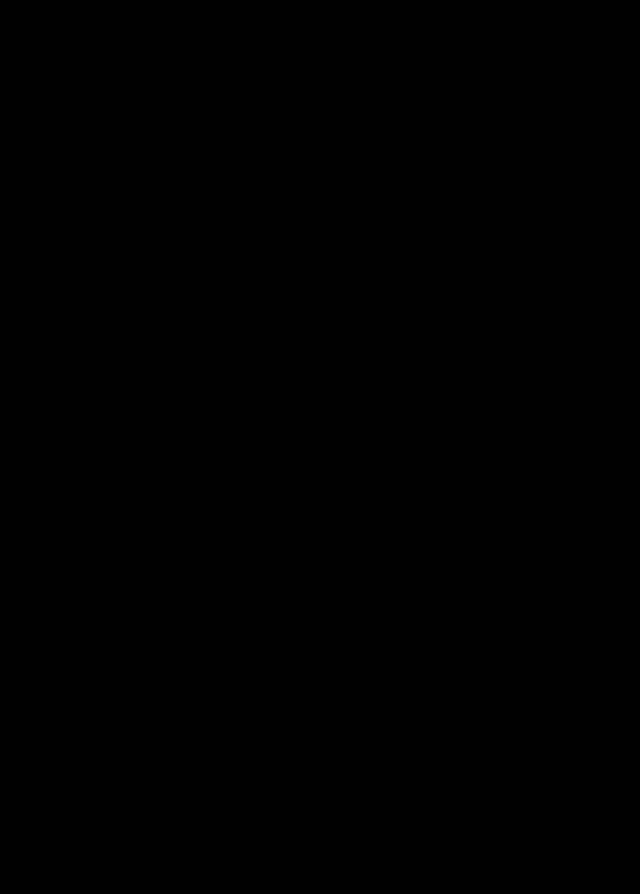
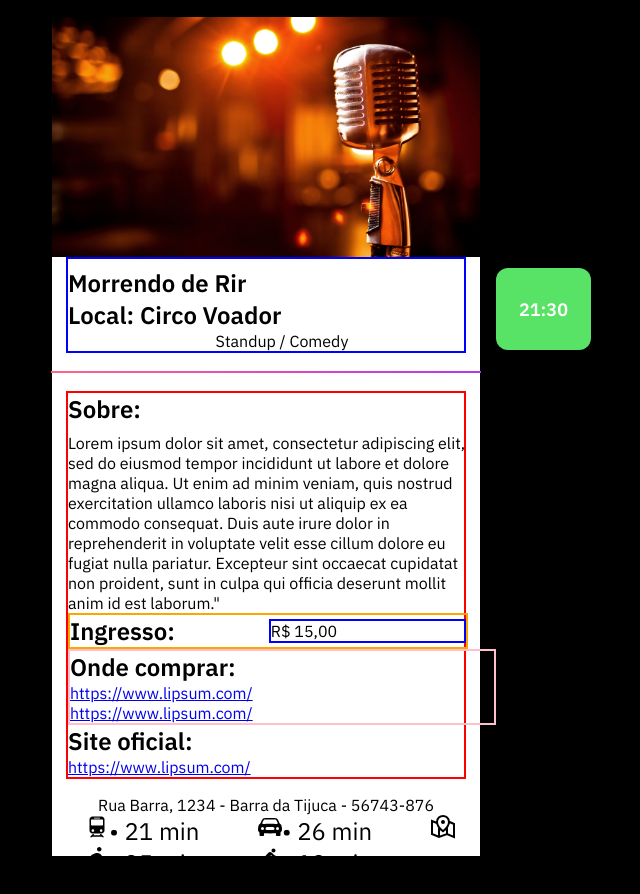
Before and after one commit to SahBianchi/hackrio-front, a React (Create React App) app: page /details/id in a window 1280 px wide. Before the commit this address had no page. Shown: the whole page, without its empty margins (374-1014 px from the left). Before the commit the page ends 800 px from the top, so only its background shows below. Built offline with nearby package versions, Linux system fonts and the light colour scheme.

Commit message:
:sparkles: feat: Pagina de detalhes de eventos

```diff
--- /dev/null
+++ b/src/pages/Details/DetailsPage.js
@@ -0,0 +1,93 @@
+import React from 'react'
+import { Layout } from '../../componentes/Layout'
+import '../Details/details.css'
+import detailsImage from '../../assets/detailsImage.jpeg'
+import { Flex } from '@chakra-ui/react'
+import { InfoHour } from '../../componentes/InfoHour'
+import { LineDividing } from '../../componentes/LineDividing'
+import { GrMapLocation } from 'react-icons/gr'
+import { IoIosSubway } from "react-icons/io";
+import { FaWalking } from "react-icons/fa";
+import { BsCarFrontFill } from "react-icons/bs";
+import { MdDirectionsBike } from "react-icons/md";
+
+export const DetailsPage = () => {
+    return (
+        <Layout>
+            <main>
+                <img className='image-details' src={detailsImage} alt='Image Details' />
+                <div className='infos-half-top'>
+                    <Flex flexDirection='column' gap='0.5rem'>
+                        <Flex flexDirection='column'>
+                            <h2>Morrendo de Rir</h2>
+                            <h2>Local: Circo Voador</h2>
+                            <p>Standup / Comedy</p>
+                        </Flex>
+                    </Flex>
+
+                    <Flex>
+                        <InfoHour type='greenHour'>21:30</InfoHour>
+                    </Flex>
+                </div>
+                <LineDividing></LineDividing>
+
+                <div className='body-infos'>
+
+                    <div className='event-about'>
+                        <h2>Sobre:</h2>
+                        <p>Lorem ipsum dolor sit amet, consectetur adipiscing elit, sed do eiusmod tempor incididunt ut labore et dolore magna aliqua. Ut enim ad minim veniam, quis nostrud exercitation ullamco laboris nisi ut aliquip ex ea commodo consequat. Duis aute irure dolor in reprehenderit in voluptate velit esse cillum dolore eu fugiat nulla pariatur. Excepteur sint occaecat cupidatat non proident, sunt in culpa qui officia deserunt mollit anim id est laborum."</p>
+                    </div>
+
+                    <div className='event-ticket'>
+                        <h2>Ingresso:</h2>
+                        <p id='paragraf'>R$ 15,00</p>
+                    </div>
+
+                    <div className='event-ticket-link-buy'>
+                        <h2>Onde comprar:</h2>
+                        <a href='https://www.lipsum.com/'>https://www.lipsum.com/</a>
+                        <a href='https://www.lipsum.com/'>https://www.lipsum.com/</a>
+                    </div>
+
+                    <div className='event-site'>
+                        <h2>Site oficial:</h2>
+                        <a href='https://www.lipsum.com/'>https://www.lipsum.com/</a>
+                    </div>
+
+                </div>
+
+                <div className='adress-time-transportation' flexDirection='column'>
+                    <p>Rua Barra, 1234 - Barra da Tijuca - 56743-876</p>
+                    <Flex
+                        width='428px'
+                        fontSize='1.5rem'
+                    >
+                        <Flex flexDir='column'>
+                            <Flex>
+                                <IoIosSubway />
+                                <p>• 21 min</p>
+                            </Flex>
+                            <Flex>
+                                <FaWalking />
+                                <p>• 35 min</p>
+                            </Flex>
+                        </Flex>
+                        <Flex flexDir='column'>
+                            <Flex>
+                                <BsCarFrontFill />
+                                <p>• 26 min</p>
+                            </Flex>
+                            <Flex>
+                                <MdDirectionsBike />
+                                <p>• 19 min</p>
+                            </Flex>
+                        </Flex>
+                        <GrMapLocation />
+                    </Flex>
+                </div>
+
+            </main>
+
+        </Layout>
+    )
+}
--- /dev/null
+++ b/src/pages/Details/details.css
@@ -0,0 +1,71 @@
+@media screen and (min-width: 428px) {
+
+    main{
+        background-color: white;
+        display: flex;
+        flex-direction: column;
+        width: 428px;
+    }
+
+    .image-details{
+        height: 280px;
+        width: 428px;
+    }
+
+    .infos-half-top{
+        display: flex;
+        align-items: center;
+        padding-top: 0.5rem;
+        width: 400px;
+        border: 2px solid blue;
+
+    }
+
+    .body-infos{
+        width: 400px;
+        border: 2px solid red;
+        gap: 1rem;
+    }
+
+    .event-about{
+        display: flex;
+        flex-direction: column;
+        width: 400px;
+        gap: 0.5rem;
+        /* padding-bottom: 0.5rem; */
+    }
+
+    .event-ticket{
+        display: flex;
+        width: 400px;
+        border: 2px solid orange;
+        align-items: center;
+    }
+
+    #paragraf{
+        border: 2px solid blue;
+        width: 420px;
+    }
+
+    .event-ticket-link-buy{
+        display: flex;
+        flex-direction: column;
+        justify-content: flex-start;
+        border: 2px solid pink;
+    }
+    .event-ticket-link-buy, h2{
+        width: 428px;
+    }
+
+    .event-ticket-link-buy, a{
+        width: 428px;
+    }
+
+
+    .adress-time-transportation{
+        width: 420px;
+        /* gap: 1rem; */
+        padding: 1rem 0;
+        text-align: center;
+}
+}
--- a/src/pages/MapPage/MapPage.js
+++ b/src/pages/MapPage/MapPage.js
@@ -61,8 +61,6 @@ export const MapPage = () => {
                                     <p>• 19 min</p>
                                 </Flex>
                             </Flex>
-
-
                         </Flex>
                     </div>
 
--- a/src/router/Coordinator.js
+++ b/src/router/Coordinator.js
@@ -21,3 +21,7 @@ export const goToMapPage = (navigate) =>{
 export const goToCalendar = (navigate)=>{
     navigate('/calendar')
 }
+
+export const goToDetails = (navigate, id)=>{
+    navigate(`/details/${id}`)
+}
--- a/src/router/Router.js
+++ b/src/router/Router.js
@@ -6,6 +6,7 @@ import { LoginPage } from '../pages/Login/LoginPage'
 import { MapPage } from '../pages/MapPage/MapPage'
 import { SingupPage } from '../pages/Singup/SingupPage'
 import { CalendarPage } from '../pages/Calendar/CalendarPage'
+import { DetailsPage } from '../pages/Details/DetailsPage'
 
 export const Router = () => {
   return (
@@ -17,6 +18,7 @@ export const Router = () => {
             <Route path='/mappage' element={<MapPage/>}/>
             <Route path='/contatos' element={<Contatos/>}/>
             <Route path='/calendar' element={<CalendarPage/>}/>
+            <Route path='/details/id'element={<DetailsPage/>}/>
         </Routes>
     </BrowserRouter>
   )
```
